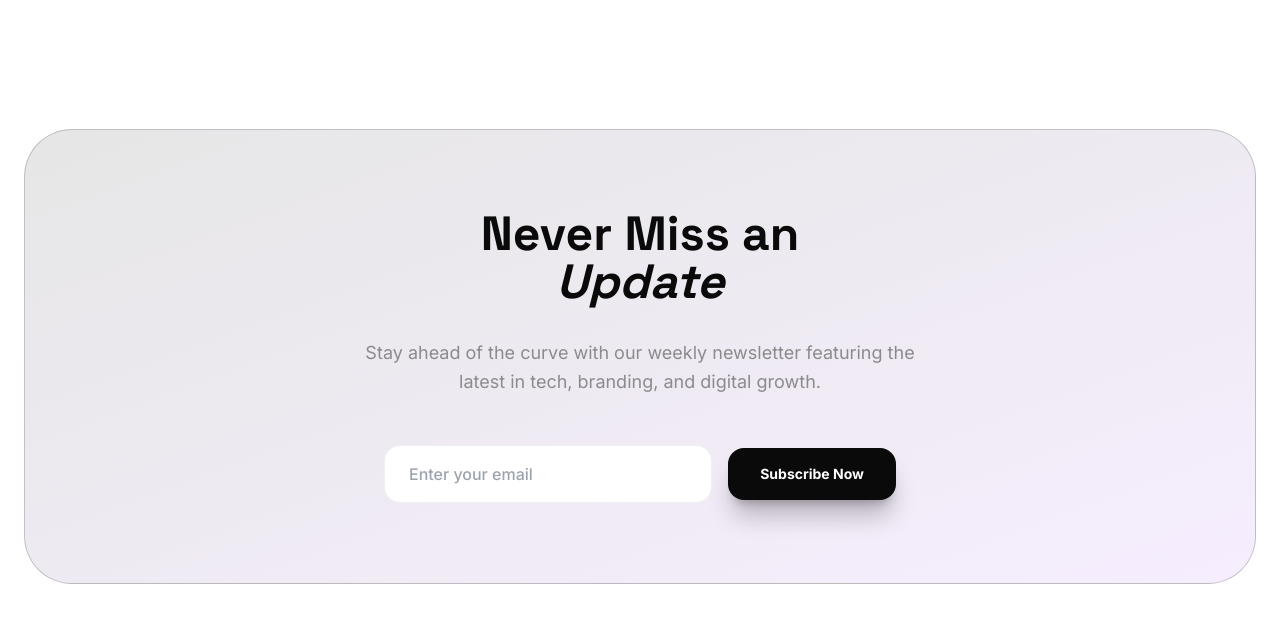
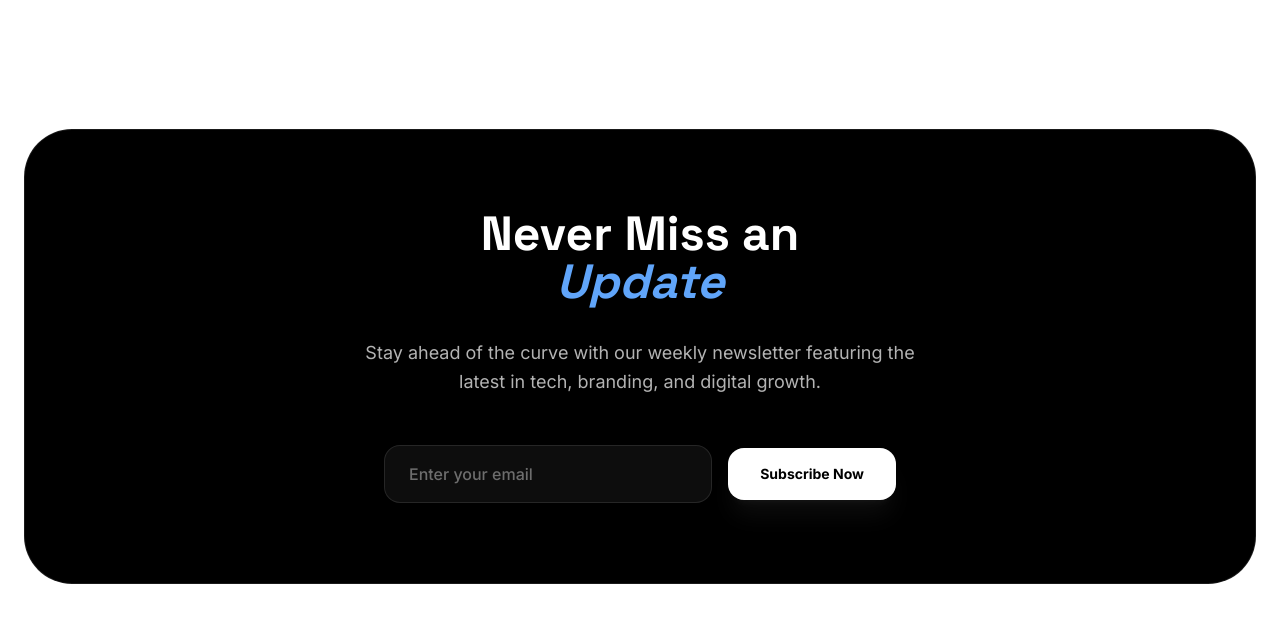
Before and after one commit to aaryanbhalsod24-pixel/Fuerte-web-site-, a React (Vite) app: page /blog in a window 1280 px wide. Shown: the part 2080-2714 px from the top of the page. Built offline with nearby package versions, Linux system fonts and the light colour scheme; no server answers.

Commit message:
style: change newsletter box background to solid black and update contrast text/elements

```diff
--- a/src/pages/BlogPage.tsx
+++ b/src/pages/BlogPage.tsx
@@ -259,14 +259,14 @@ const BlogPage = () => {
       <section className="py-32 px-6">
         <div className="max-w-7xl mx-auto">
           <FadeIn>
-            <div className="relative rounded-[3rem] overflow-hidden bg-gradient-to-br from-primary/10 to-purple-500/10 border border-primary/20 p-12 md:p-20 text-center group">
-              <div className="absolute inset-0 bg-primary/5 blur-3xl opacity-0 group-hover:opacity-100 transition-opacity duration-1000" />
+            <div className="relative rounded-[3rem] overflow-hidden bg-[#000000] border border-white/10 p-12 md:p-20 text-center group">
+              <div className="absolute inset-0 bg-white/5 blur-3xl opacity-0 group-hover:opacity-100 transition-opacity duration-1000" />
 
-              <h2 className="font-display text-4xl md:text-5xl font-black mb-8 leading-tight">
+              <h2 className="font-display text-4xl md:text-5xl font-black mb-8 leading-tight text-white">
                 Never Miss an <br />{" "}
-                <span className="text-primary italic">Update</span>
+                <span className="text-blue-400 italic">Update</span>
               </h2>
-              <p className="max-w-xl mx-auto text-muted-foreground text-lg mb-12 opacity-80 leading-relaxed">
+              <p className="max-w-xl mx-auto text-white/70 text-lg mb-12 leading-relaxed">
                 Stay ahead of the curve with our weekly newsletter featuring
                 the latest in tech, branding, and digital growth.
               </p>
@@ -275,9 +275,9 @@ const BlogPage = () => {
                 <input
                   type="email"
                   placeholder="Enter your email"
-                  className="w-full px-6 py-4 rounded-2xl bg-background border border-border/60 focus:outline-none focus:ring-2 focus:ring-primary/20 focus:border-primary/40 transition-all font-medium"
+                  className="w-full px-6 py-4 rounded-2xl bg-white/5 border border-white/10 text-white placeholder:text-white/40 focus:outline-none focus:ring-2 focus:ring-white/20 focus:border-white/30 transition-all font-medium"
                 />
-                <button className="w-full sm:w-auto px-8 py-4 bg-primary text-white rounded-2xl font-bold text-sm shadow-xl shadow-primary/25 hover:shadow-primary/40 hover:-translate-y-1 transition-all active:scale-95 whitespace-nowrap">
+                <button className="w-full sm:w-auto px-8 py-4 bg-white text-black hover:bg-white/90 rounded-2xl font-bold text-sm shadow-xl shadow-white/5 hover:-translate-y-1 transition-all active:scale-95 whitespace-nowrap">
                   Subscribe Now
                 </button>
               </div>
```
